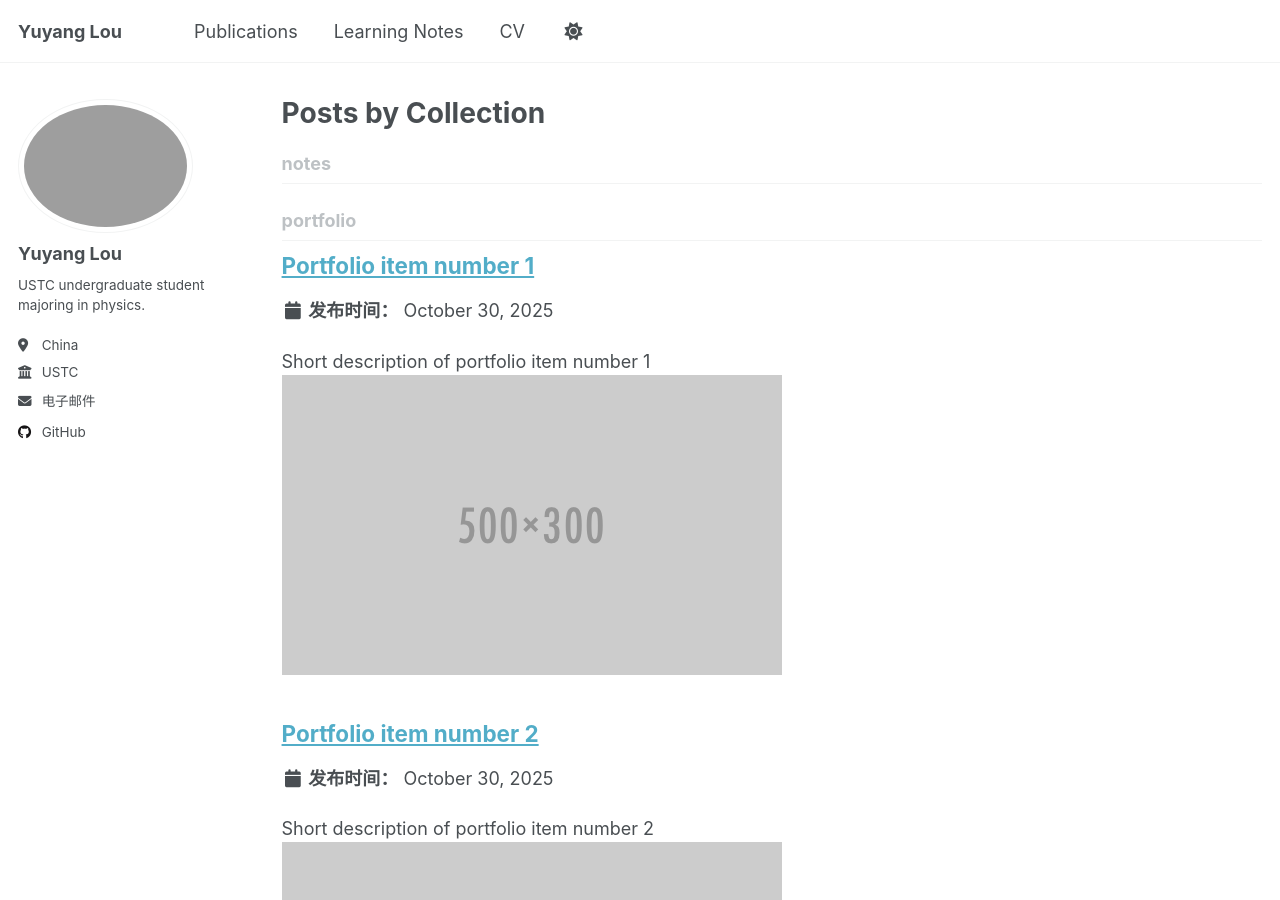
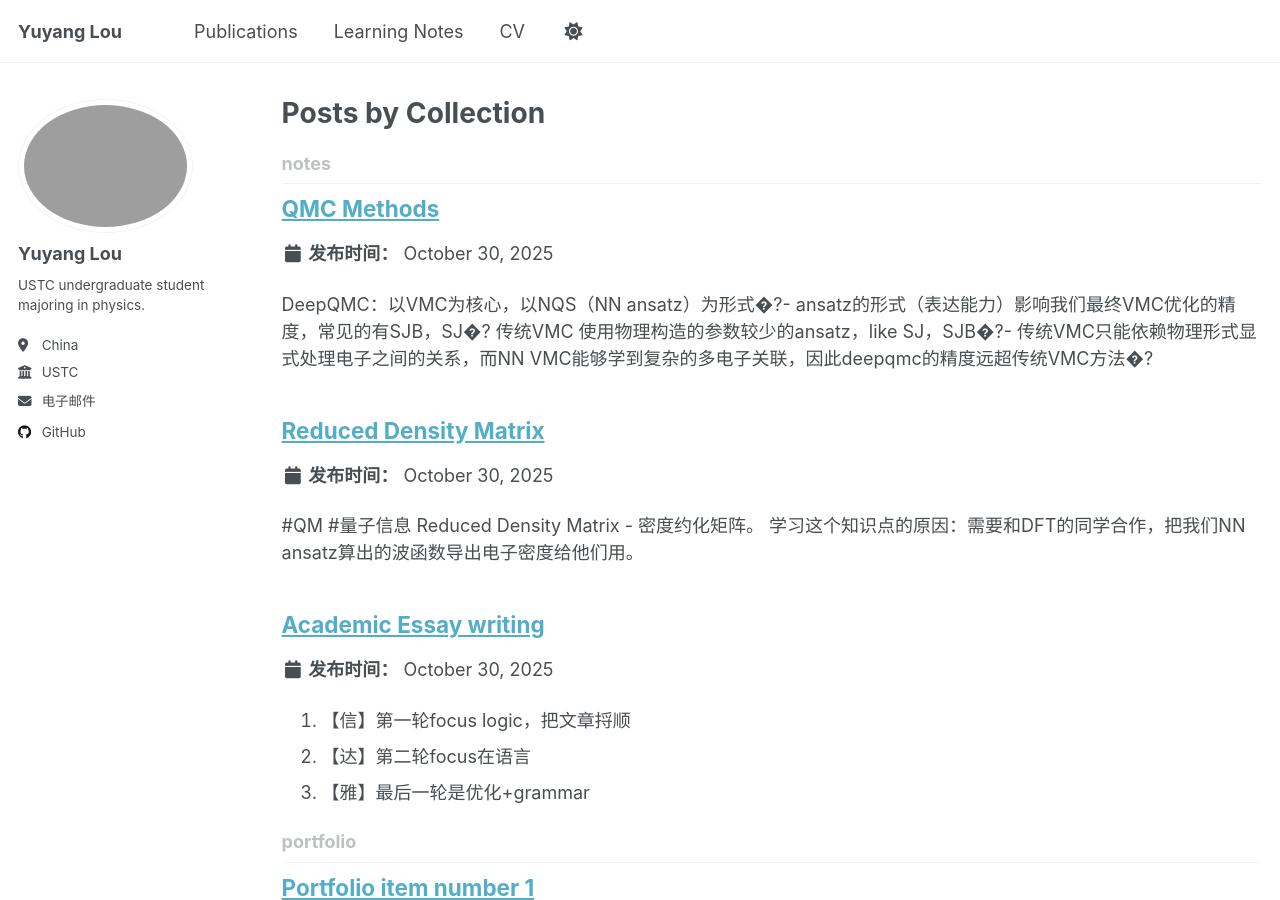
Before and after one commit to VMoonLightV/VMoonLightV.github.io, a Jekyll site: the page built from _pages/collection-archive.html, in a window 1280 px wide and 900 px high. Built offline with Jekyll 4.4.1, drawn with Linux system fonts in a browser that asks for light colours; a script that is not in the unit is left out.

Commit message:
update notes

```diff
--- a/_notes/DeepQMC/QMC methods.md
+++ b/_notes/DeepQMC/QMC methods.md
@@ -1,29 +1,15 @@
-DeepQMC：以VMC为核心，以NQS（NN ansatz）为形式。
-- ansatz的形式（表达能力）影响我们最终VMC优化的精度，常见的有SJB，SJ。
+---
+title: "QMC Methods"
+---
 
+DeepQMC：以VMC为核心，以NQS（NN ansatz）为形式�?- ansatz的形式（表达能力）影响我们最终VMC优化的精度，常见的有SJB，SJ�?
 传统VMC
-使用物理构造的参数较少的ansatz，like SJ，SJB。
-- 传统VMC只能依赖物理形式显式处理电子之间的关系，而NN VMC能够学到复杂的多电子关联，因此deepqmc的精度远超传统VMC方法。
+使用物理构造的参数较少的ansatz，like SJ，SJB�?- 传统VMC只能依赖物理形式显式处理电子之间的关系，而NN VMC能够学到复杂的多电子关联，因此deepqmc的精度远超传统VMC方法�?
 
-
-投影MC - Projector MC：
-从trial波函数出发，通过投影，滤除掉高能量的激发态成分，最终投影到基态波函数上。一个投影算符的粒子是$e^{-\tau \hat{H}}$，在虚时$\tau \to \infty$会衰减掉所有能量高于基态能量的分量。原则上来说可以获得比初始trial波函数更精确的结果，而VMC的精度受限于trial波函数本身。
-- DMC - Diffusion MC：将含时薛定谔方程变换到虚时，得到一个类似扩散方程的形式，模拟电子在构型空间（？）中的扩散、漂移、消亡过程。
-	- 符号问题：对于费米子系统，波函数有正有负，直接模拟会导致sign problem，使得统计误差指数增长，计算失效。一种解决方法是【固定节点近似】，强制DMC模拟的波函数与另一个给定的trial波函数$\psi_T$具有相同的节点超曲面【波函数值=0的区域】，在节点约束下找到最低能量解，但是其精度取决于节点结构的精度。在相同的$\psi_T$（是SJB吗？）下精度优于传统VMC（低于NQS VMC），但也更多cost。
-	- deepqmc优化得到的$\psi_T$可以输入到DMC中。
-- AFQMC - Auxiliary-Field MC：在二次量子化形式下，基于一组基函数进行。通过Hubbard-S变换引入辅助场，将电子间的二体相互作用转化为电子在随机波动场中的单体运动问题（how???），然后在辅助场的路径上进行积分。
-但是Projector MC并不直接提供一个易于使用的波函数形式。
-
-deepqmc能够提供给我们一个显式的波函数NN，由此我们可以直接计算任意的物理可观测量。2）特别的，deepqmc能够为我们提供可迁移性，使我们不需要为每个分子构型都从头训练（如Orbformer将分子构型作为神经网络的输入？？？）。于是我们可以使用pretraining-fine-tuning的计算范式，大大摊销的计算成本，是WF FM成为可能。
-问题：
-- 计算成本：deepqmc的神经网络参数量很大。即使我们的scaling还行，计算复杂度是O(N4)，但是每次取样评估（包括求导）耗时大，迭代步数多（参数量大）。
-- memory cost：使用VMC优化ansatz时（即求loss），求二阶导对于神经网络是一个很消耗计算资源和memory的操作，这也制约了模型可以处理的电子数N和batch size。【Forward Laplacian似乎就是为此开发的】
-- 尽管我们为NN ansatz的架构进行了或多或少的物理设计，但是其训练过程仍然像一个黑盒。同时，二阶优化器（如KFAC？？？）是有效收敛所必须的。
-- size consistency：两个相隔无限远的分子总能量应该要等于它们各自能量之和。【就像传统CI方法一样？？？】deepqmc方法使用多个行列式（Slater）理论上不保证尺寸一致性。【Orbformer说是可以在单行列式的情况下能够保证】
-
-多参考体系优势
+投影MC - Projector MC�?从trial波函数出发，通过投影，滤除掉高能量的激发态成分，最终投影到基态波函数上。一个投影算符的粒子�?e^{-\tau \hat{H}}$，在虚时$\tau \to \infty$会衰减掉所有能量高于基态能量的分量。原则上来说可以获得比初始trial波函数更精确的结果，而VMC的精度受限于trial波函数本身�?- DMC - Diffusion MC：将含时薛定谔方程变换到虚时，得到一个类似扩散方程的形式，模拟电子在构型空间（？）中的扩散、漂移、消亡过程�?	- 符号问题：对于费米子系统，波函数有正有负，直接模拟会导致sign problem，使得统计误差指数增长，计算失效。一种解决方法是【固定节点近似】，强制DMC模拟的波函数与另一个给定的trial波函�?\psi_T$具有相同的节点超曲面【波函数�?0的区域】，在节点约束下找到最低能量解，但是其精度取决于节点结构的精度。在相同�?\psi_T$（是SJB吗？）下精度优于传统VMC（低于NQS VMC），但也更多cost�?	- deepqmc优化得到�?\psi_T$可以输入到DMC中�?- AFQMC - Auxiliary-Field MC：在二次量子化形式下，基于一组基函数进行。通过Hubbard-S变换引入辅助场，将电子间的二体相互作用转化为电子在随机波动场中的单体运动问题（how???），然后在辅助场的路径上进行积分�?但是Projector MC并不直接提供一个易于使用的波函数形式�?
+deepqmc能够提供给我们一个显式的波函数NN，由此我们可以直接计算任意的物理可观测量�?）特别的，deepqmc能够为我们提供可迁移性，使我们不需要为每个分子构型都从头训练（如Orbformer将分子构型作为神经网络的输入？？？）。于是我们可以使用pretraining-fine-tuning的计算范式，大大摊销的计算成本，是WF FM成为可能�?问题�?- 计算成本：deepqmc的神经网络参数量很大。即使我们的scaling还行，计算复杂度是O(N4)，但是每次取样评估（包括求导）耗时大，迭代步数多（参数量大）�?- memory cost：使用VMC优化ansatz时（即求loss），求二阶导对于神经网络是一个很消耗计算资源和memory的操作，这也制约了模型可以处理的电子数N和batch size。【Forward Laplacian似乎就是为此开发的�?- 尽管我们为NN ansatz的架构进行了或多或少的物理设计，但是其训练过程仍然像一个黑盒。同时，二阶优化器（如KFAC？？？）是有效收敛所必须的�?- size consistency：两个相隔无限远的分子总能量应该要等于它们各自能量之和。【就像传统CI方法一样？？？】deepqmc方法使用多个行列式（Slater）理论上不保证尺寸一致性。【Orbformer说是可以在单行列式的情况下能够保证�?
+多参考体系优�?
 
 
 
-
-note：Orbformer试图通过分析NN波函数学到的轨道解析模型？？？
+note：Orbformer试图通过分析NN波函数学到的轨道解析模型？？�
--- a/_notes/Quantum/RDM.md
+++ b/_notes/Quantum/RDM.md
@@ -1,3 +1,8 @@
+---
+title: "Reduced Density Matrix"
+---
+
+
 #QM #量子信息
 Reduced Density Matrix - 密度约化矩阵。
 学习这个知识点的原因：需要和DFT的同学合作，把我们NN ansatz算出的波函数导出电子密度给他们用。
```
Also changed, not shown: _notes/Skills/Writing.md (+3 -1 lines), _pages/learning.md (+1 -1 lines).
